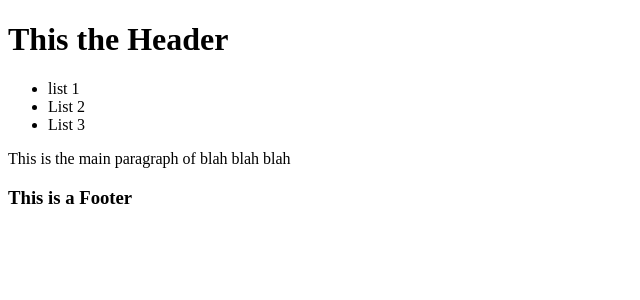
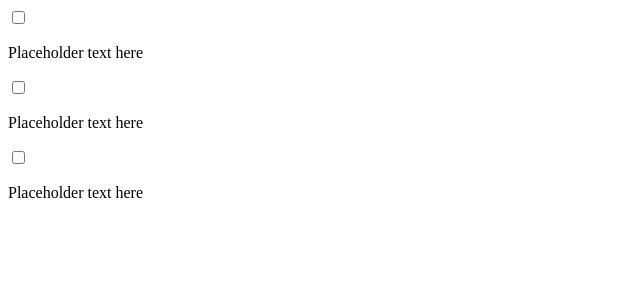
Before and after one commit to DweeDog/React---Basic--Meme--Generator-Application, a React (Create React App) app: page / in a window 1280 px wide. Shown: the top 300 px of the page, without its empty margins (0-640 px from the left). Built offline with nearby package versions, Linux system fonts and the light colour scheme.

Commit message:
Made a veery Basic ToDo Application in React
Made a very Basic Todo list application in react using check boxes and paragraph placeholders

```diff
--- a/src/App.js
+++ b/src/App.js
@@ -1,11 +1,6 @@
 
 //Adding imports to the application
 import React from "react"
-
-import NavBarComponent from "./NavBarComponent"
-import MainContent from "./MainContent"
-import Footer from "./Footer"
-
 
 //render the app component which renders different type of elements , which have child div elements. This is often reffered to as a Tree which is a route of hte tree
 //it isn't jsut limited to rendering through all the different types of html elements which are based on UI elements already provided in html code under the JSX
@@ -14,19 +9,28 @@ import Footer from "./Footer"
 //you normally want your application to be mainly just components and then goes to teh idnividual components have the individual changes this. Ass the app.js just
 //have a compilation of all the different elements of the JSX.
 
+//this app file is treated as a table of contents , similar to that it integrates all the different elements together.
+
 //creating the function for App
 function App() {
-    return (
+
+    return(
+
         <div>
+            <input type="checkbox" />
+             <p> Placeholder text here</p>
 
-        <NavBarComponent />
-        <MainContent />
-        <Footer />
+             <input type="checkbox" />
+             <p> Placeholder text here</p>
+
+             <input type="checkbox" />
+             <p> Placeholder text here</p>
+
 
         </div>
+
     )
+
 }
 
-
-
 export default App
--- a/src/Footer.js
+++ /dev/null
@@ -1,12 +0,0 @@
-import React from "react"
-
-function Footer() {
-    return(
-        <footer>
-            <h3>This is a Footer</h3>
-        </footer>
-    )
-}
-
-
-export default Footer
--- a/src/MainContent.js
+++ /dev/null
@@ -1,18 +0,0 @@
-import React from "react"
-
-function MainContent() {
-
-    return(
-
-        <main>
-
-            <p>This is the main paragraph of blah blah blah</p>
-
-        </main>
-
-    )
-
-}
-
-
-export default MainContent
--- a/src/NavBarComponent.js
+++ /dev/null
@@ -1,25 +0,0 @@
-import React from "react"
-
-function NavBarComponent() {
-
-    return(
-
-        <header>
-            <h1> This the Header</h1>
-            <ul>
-                <li>list 1</li>
-                <li>List 2</li>
-                <li>List 3</li>
-            </ul>
-
-
-        </header>
-
-
-    )
-
-
-}
-
-
-export default NavBarComponent
--- a/src/index.js
+++ b/src/index.js
@@ -4,7 +4,7 @@
 
 //importing the files for react
 import React from "react"
-import ReactDOM from "react-dom"
+import ReactDom from "react-dom"
 
 //need to import the app files
 import App from "./App"
@@ -19,4 +19,4 @@ import App from "./App"
 
 //creating a new function
 //creating components and make the code alot cleaner than the other problmes that are ensued with the problems.
-ReactDOM.render(<App />, document.getElementById("root"));
+ReactDom.render(<App />, document.getElementById("root"));
```
